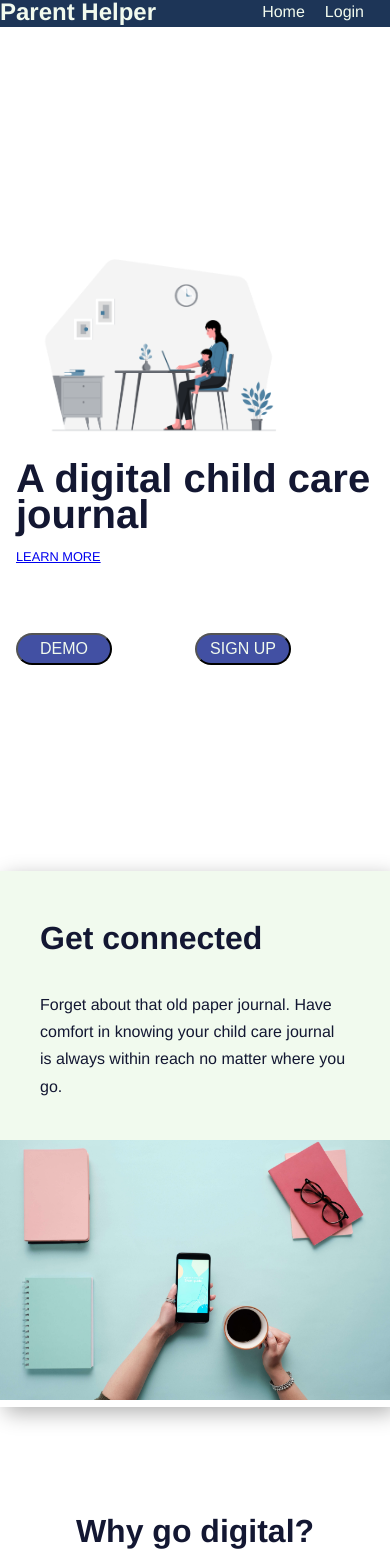
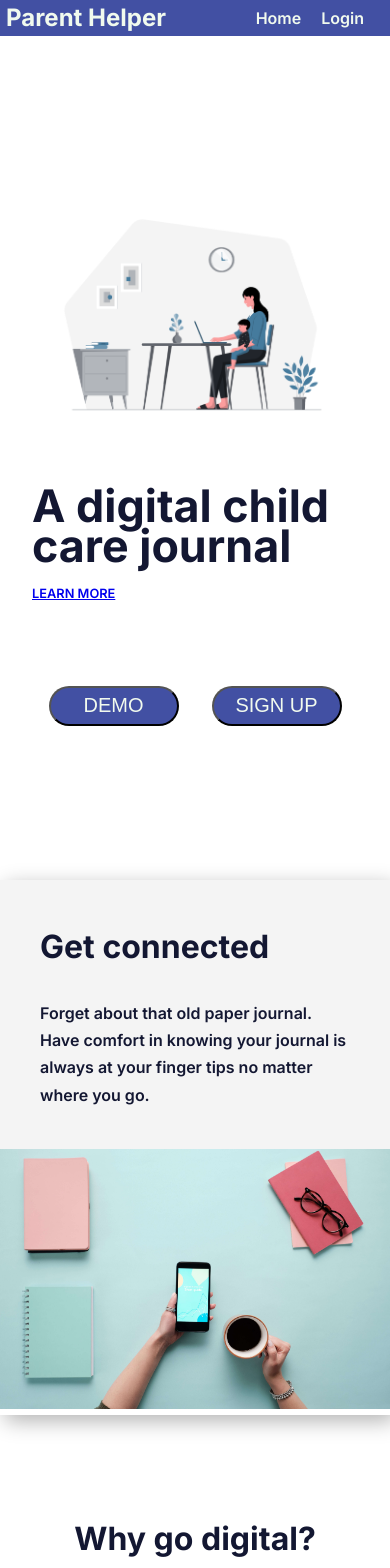
Before and after one commit to TKravel/parent-helper, a React (Create React App) app in the folder client/: page / in a window 390 px wide. Shown: the top 1568 px of the page. Built offline with nearby package versions, Linux system fonts and the light colour scheme.

Commit message:
Add font, css tweaks for mobile

```diff
--- a/client/public/index.html
+++ b/client/public/index.html
@@ -7,6 +7,12 @@
 		<meta
 			name="Parent helper"
 			content="A daily journal for keeping track of your toddlers needs"
+		/>
+		<link rel="preconnect" href="https://fonts.googleapis.com" />
+		<link rel="preconnect" href="https://fonts.gstatic.com" crossorigin />
+		<link
+			href="https://fonts.googleapis.com/css2?family=Inter:wght@400;600;700&display=swap"
+			rel="stylesheet"
 		/>
 		<link rel="stylesheet" type="css" href="../src/index.css" />
 		<link
--- a/client/src/components/landingPage/LandingPage.jsx
+++ b/client/src/components/landingPage/LandingPage.jsx
@@ -67,8 +67,8 @@ function LandingPage() {
 					<h2 id='about-header'>Get connected</h2>
 					<p>
 						Forget about that old paper journal. Have comfort in
-						knowing your child care journal is always within reach
-						no matter where you go.
+						knowing your journal is always at your finger tips no
+						matter where you go.
 					</p>
 				</div>
 				<div id='about-img-container'>
@@ -178,7 +178,7 @@ function LandingPage() {
 					<h2>Register today!</h2>
 					<p>Save a tree, digitize your journal!</p>
 					<button className='btn' onClick={handleSignUp}>
-						Sign up
+						SIGN UP
 					</button>
 				</div>
 			</div>
--- a/client/src/index.css
+++ b/client/src/index.css
@@ -42,7 +42,9 @@ html {
 
 body {
 	color: #131732;
-	font-family: Helvetica, Candara;
+	border-bottom: 0.5em solid #4250a3;
+	font-family: 'inter', Helvetica, Candara;
+	font-weight: 600;
 	max-width: 100vw;
 }
 
@@ -194,12 +196,16 @@ dark blue: 1D3557
 
 .App-header {
 	color: #f1faee;
-	background-color: #1d3557;
+	background-color: #4250a3;
+	display: flex;
+	justify-content: space-between;
+	align-items: center;
 	width: auto;
 }
 
 .App-header h1 {
-	display: inline;
+	display: inline-block;
+	margin: 0.25em;
 	text-align: left;
 }
 
@@ -249,8 +255,8 @@ dark blue: 1D3557
 
 @media screen and (max-width: 500px) {
 	.btn {
-		font-size: 1em;
-		width: 6em;
+		font-size: 1.25em;
+		width: 6.5em;
 	}
 }
 
@@ -270,6 +276,7 @@ dark blue: 1D3557
 
 #hero-header {
 	font-size: 3.5em;
+	font-weight: 700;
 	line-height: 0.9em;
 	margin-bottom: 0.3em;
 }
@@ -301,7 +308,7 @@ dark blue: 1D3557
 @media screen and (max-width: 850px) {
 	#hero-container {
 		flex-direction: column;
-		padding: 1em;
+		padding: 2em;
 		justify-content: center;
 	}
 	#hero-info {
@@ -319,11 +326,22 @@ dark blue: 1D3557
 }
 
 @media screen and (max-width: 500px) {
+	#hero-img {
+		width: 100%;
+	}
 	#hero-header {
-		font-size: 2.5em;
+		font-size: 2.8em;
+		margin-top: 1em;
 	}
 	#learn-more-link {
 		font-size: 0.8em;
+	}
+	#hero-btn-container {
+		margin-top: 5em;
+		justify-content: space-around;
+	}
+	.hero-btn {
+		margin-right: 0;
 	}
 }
 /* landing about */
@@ -336,7 +354,7 @@ dark blue: 1D3557
 }
 
 #about-text {
-	background-color: #f1faee;
+	background-color: #f4f4f4;
 	border-radius: 3em;
 	line-height: 1.7;
 	position: absolute;
@@ -428,7 +446,7 @@ dark blue: 1D3557
 
 @media screen and (max-width: 550px) {
 	#landing-list-container {
-		padding: 5em 1em;
+		padding: 5em 2em;
 	}
 	#landing-list li {
 		font-size: 1em;
@@ -461,7 +479,7 @@ dark blue: 1D3557
 }
 
 .feature-card {
-	background-color: #f1faee;
+	background-color: #fff;
 	border-radius: 0.5em;
 	display: flex;
 	flex-direction: column;
@@ -479,7 +497,7 @@ dark blue: 1D3557
 }
 
 .icon-wrapper {
-	background-color: #192c47;
+	background-color: #4250a3;
 	color: #f1faee;
 	border-radius: 50%;
 	display: flex;
@@ -567,11 +585,14 @@ dark blue: 1D3557
 		padding: 0;
 	}
 	#landing-sign-up-container h2 {
+		font-size: 2.4em;
 		margin-bottom: 0.5em;
 	}
 	#landing-sign-up-text button {
+		font-size: 1.7;
 		margin-top: 3em;
 		margin-bottom: 4em;
+		width: 7em;
 	}
 	#landing-sign-up-img-container {
 		width: 100%;
@@ -1193,7 +1214,8 @@ tr:nth-child(odd) {
 }
 
 #footer {
-	color: #0c1624;
+	color: rgba(12, 22, 36, 0.6);
+	font-size: 0.8em;
 	padding-top: 1em;
 	padding-bottom: 1em;
 	text-align: center;
```
